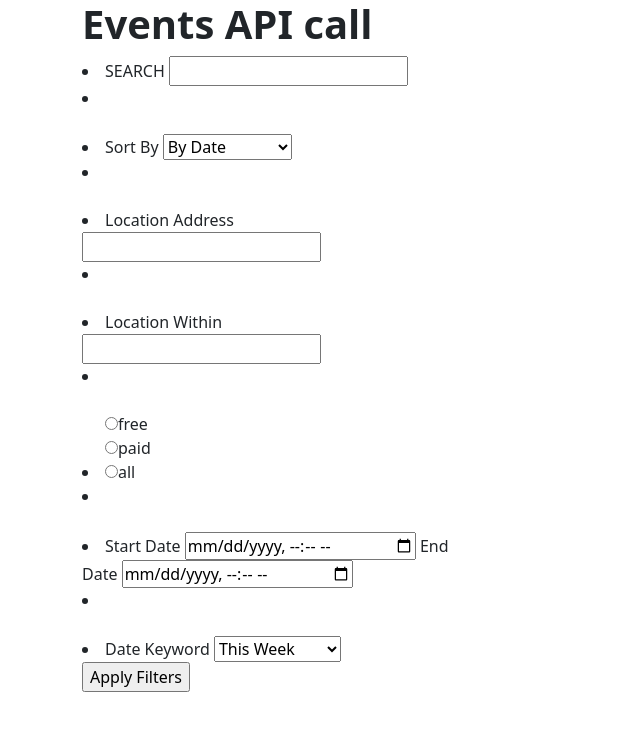
After one commit to katiayx/practice_repo, a Flask app: template events_sandbox/templates/search.html in a window 1280 px wide. The commit adds this page. Shown: the top 731 px of the page, without its empty margins (0-640 px from the left). Run offline with Flask 2, Linux system fonts and the light colour scheme; the template is opened without the code that fills it, so the values that code supplies are empty; some libraries are stand-ins or nearby versions.

Commit message:
trying out eventbrite api call

```diff
--- /dev/null
+++ b/events_sandbox/templates/search.html
@@ -0,0 +1,77 @@
+<!doctype html>
+<html>
+  <head>
+  	<link href="https://maxcdn.bootstrapcdn.com/bootstrap/
+      3.3.7/css/bootstrap.min.css" rel="stylesheet">
+    <title>events</title>
+  </head>
+  <body>
+    <!DOCTYPE html>
+    <html>
+    <head>
+      	<link href="https://maxcdn.bootstrapcdn.com/bootstrap/
+          3.3.7/css/bootstrap.min.css" rel="stylesheet">
+        <title>Search</title>
+    </head>
+    <body>
+      <div class='container' id="input">
+      <div class='transbox col-md-4 col-md-offset-4'>
+          <h1><b>Events API call</b></h1>
+              <form id='user_input_form' action='/' method='POST'>
+                  <li class="search-filter">
+                    <span>SEARCH</span>
+                    <label><input id='q' type='text' name='search' required></input></label>
+                  </li>
+                  <li class="divider"></li><br>
+                  <li class="search-filter">
+                    <span>Sort By</span>
+                    <select id="sort_by" name="sort_by">
+                      <option value="date">By Date</option>
+                      <option value="distance">By Distance</option>
+                      <option value="best">Most Relevant</option>
+                    </select>
+                  </li>
+                  <li class="divider"></li><br>
+                  <li class="search-filter">
+                    <span>Location Address</span>
+                    <label><input id='location.address' type='text' name='location.address'></input></label>
+                  </li>
+                  <li class="divider"></li><br>
+                  <li class="search-filter">
+                    <span>Location Within</span>
+                    <label><input id='location.within' type='number' name='location.within'></input></label>
+                  </li>
+                  <li class="divider"></li><br>
+                  <li class="search-filter">
+                    <label><input id="price" type="radio" name="freepaid" value="free">free<br>
+                    <label><input id="price" type="radio" name="freepaid" value="free">paid<br>
+                    <label><input id="price" type="radio" name="freepaid" value="all">all<br>
+                  </li>
+                  <li class="divider"></li><br>
+                  <li class="search-filter">
+                    <span>Start Date</span>
+                    <label><input id='start_date.range_start' type='datetime-local' name='start-date'></input></label>
+                    <span>End Date</span>
+                    <label><input id='start_date.range_end' type='datetime-local' name='end-date'></input></label>
+                  </li>
+                  <li class="divider"></li><br>
+                  <li class="search-filter">
+                    <span>Date Keyword</span>
+                      <select id="start_date.keyword" name="start_date.keyword">
+                        <option value="this_week">This Week</option>
+                        <option value="next_week">Next Week</option>
+                        <option value="this_weekend">This Weekend</option>
+                        <option value="next_month">Next Month</option>
+                        <option value="this_month">This Month</option>
+                        <option value="tomorrow">Tomorrow</option>
+                        <option value="today">Today</option>
+                      </select>
+                  </li>
+                  <label><input id='sub_btn' type='submit' value='Apply Filters'></input></label>
+            </form>
+        </div>
+      </div>
+    <script src="https://maxcdn.bootstrapcdn.com/bootstrap/
+      3.3.7/js/bootstrap.min.js"></script>
+  </body>
+</html>
```
Also changed, not shown: api_sandbox/templates/details.html (+7 -5 lines), events_sandbox/event-api.py (added, +17 -0 lines), events_sandbox/server.py (added, +22 -0 lines).
